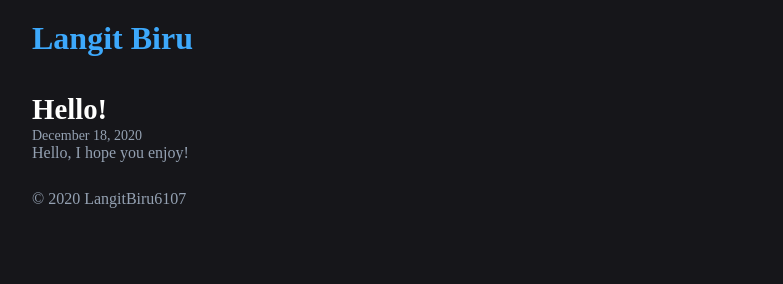
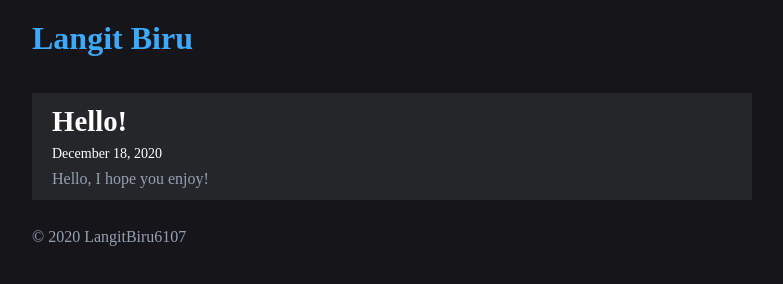
Before and after one commit to langitbiru6107/langit-biru, a Gatsby site: page /00-hello/ in a window 1280 px wide. Shown: the whole page, without its empty margins (248-1031 px from the left). Built offline with nearby package versions, Linux system fonts and the light colour scheme; Gatsby itself is replaced by a stand-in of ours.

Commit message:
add background colour blog post

```diff
--- a/src/styles/templates/blog-post.scss
+++ b/src/styles/templates/blog-post.scss
@@ -1,5 +1,11 @@
 .blog-post {
+  background: #242629;
+  padding: 12px 20px;
+
   time {
+    display: block;
     font-size: 14px;
+    color: #ffffff;
+    margin: 8px 0;
   }
 }
```
